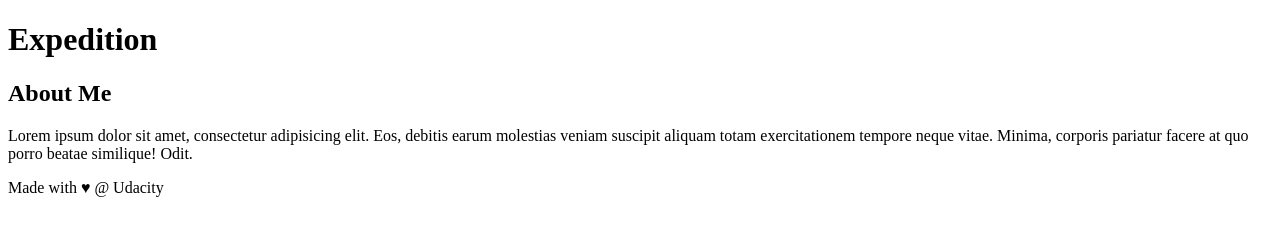
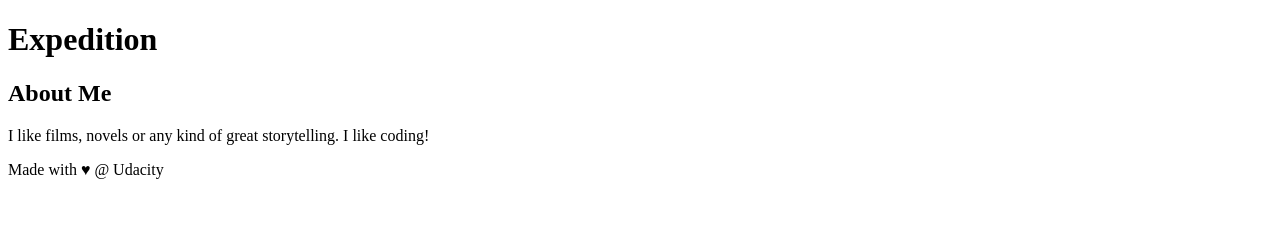
Before and after one commit to RemyPagli/new-git-project, a plain HTML site: page index.html in a window 1280 px wide. Drawn offline with Linux system fonts and the light colour scheme.

Commit message:
sidebar content added

```diff
--- a/index.html
+++ b/index.html
@@ -21,7 +21,7 @@
         <aside>
             <h2>About Me</h2>
 
-            <p>Lorem ipsum dolor sit amet, consectetur adipisicing elit. Eos, debitis earum molestias veniam suscipit aliquam totam exercitationem tempore neque vitae. Minima, corporis pariatur facere at quo porro beatae similique! Odit.</p>
+            <p>I like films, novels or any kind of great storytelling. I like coding!</p>
         </aside>
         <!-- end of new content -->
     </div>
```
